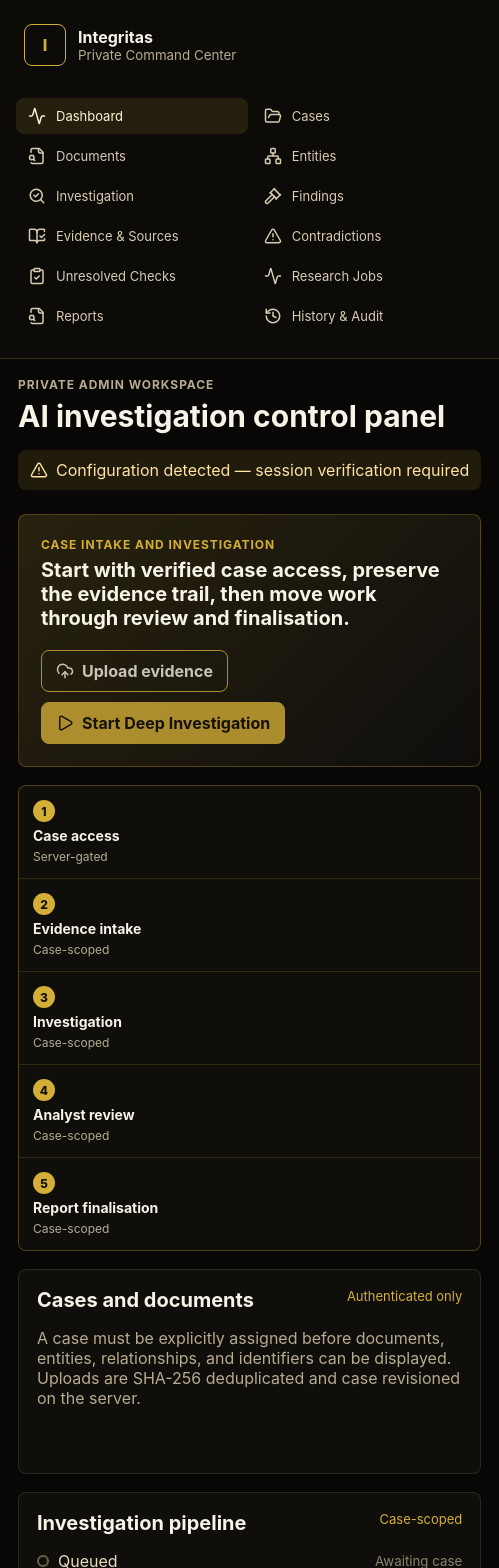
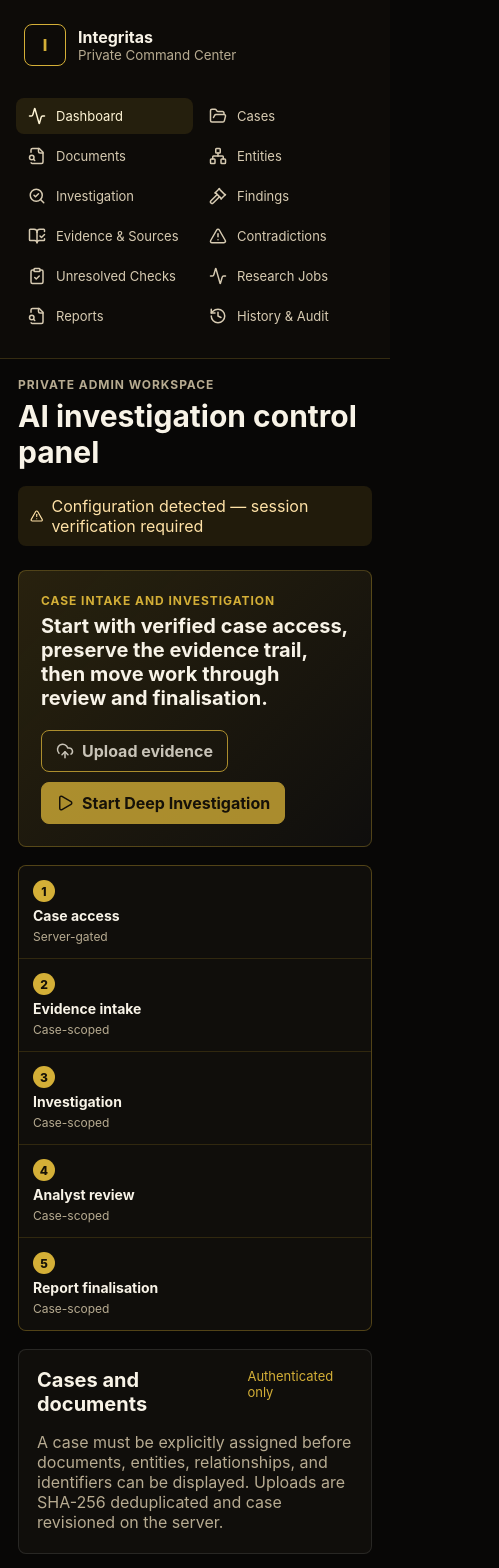
Before and after one commit to Ruan05/integritas, a React (Vite) app: page / in a window 390 px wide. Shown: the top 1568 px of the page, 499 px wide, since content can reach past the window. Built offline with nearby package versions, Linux system fonts and the light colour scheme; no server answers.

Commit message:
fix(admin): prevent mobile workflow overflow

```diff
--- a/src/styles.css
+++ b/src/styles.css
@@ -10,17 +10,17 @@
 body { margin: 0; min-width: 320px; min-height: 100vh; background: #080706; }
 button, a { font: inherit; }
 
-.shell { display: grid; grid-template-columns: 280px 1fr; min-height: 100vh; }
-.sidebar { border-right: 1px solid rgba(212, 175, 55, 0.2); padding: 24px 16px; background: #0d0b08; }
+.shell { display: grid; grid-template-columns: 280px minmax(0, 1fr); min-height: 100vh; }
+.sidebar { border-right: 1px solid rgba(212, 175, 55, 0.2); padding: 24px 16px; background: #0d0b08; min-width: 0; }
 .brand { display: flex; gap: 12px; align-items: center; margin: 0 8px 32px; }
-.brand-mark { display: grid; place-items: center; width: 42px; height: 42px; border: 1px solid #d4af37; border-radius: 8px; color: #d4af37; font-weight: 800; }
+.brand-mark { display: grid; place-items: center; width: 42px; height: 42px; border: 1px solid #d4af37; border-radius: 8px; color: #d4af37; font-weight: 800; flex: none; }
 .brand strong, .brand small { display: block; }
 .brand small, .muted, .topbar p { color: #b7ab91; }
-nav { display: grid; gap: 4px; }
-nav a { display: flex; align-items: center; gap: 10px; color: #d7cbb2; text-decoration: none; padding: 9px 12px; border-radius: 8px; }
+nav { display: grid; gap: 4px; min-width: 0; }
+nav a { display: flex; align-items: center; gap: 10px; color: #d7cbb2; text-decoration: none; padding: 9px 12px; border-radius: 8px; min-width: 0; }
 nav a.active, nav a:hover { background: rgba(212, 175, 55, 0.12); color: #fff5d6; }
 
-.workspace { padding: 28px; max-width: 1540px; width: 100%; }
+.workspace { padding: 28px; max-width: 1540px; width: 100%; min-width: 0; }
 .topbar { display: flex; justify-content: space-between; gap: 16px; align-items: flex-start; margin-bottom: 24px; }
 h1, h2, p { margin: 0; }
 h1 { font-size: clamp(30px, 4vw, 52px); letter-spacing: 0; }
@@ -36,13 +36,13 @@ button:disabled { cursor: not-allowed; opacity: 0.78; }
 button.secondary { background: transparent; color: #f8f3e7; }
 
 .workflow { display: grid; grid-template-columns: repeat(5, minmax(0, 1fr)); gap: 1px; border: 1px solid rgba(212, 175, 55, 0.2); border-radius: 8px; overflow: hidden; background: rgba(212, 175, 55, 0.2); margin-bottom: 18px; }
-.workflow-step { display: grid; gap: 5px; padding: 14px; background: #100e0b; }
+.workflow-step { display: grid; gap: 5px; padding: 14px; background: #100e0b; min-width: 0; }
 .workflow-step span { color: #151007; display: grid; place-items: center; background: #d4af37; border-radius: 999px; font-size: 12px; font-weight: 800; width: 22px; height: 22px; }
-.workflow-step strong { font-size: 14px; }
-.workflow-step small { color: #b7ab91; font-size: 12px; }
+.workflow-step strong { font-size: 14px; overflow-wrap: anywhere; }
+.workflow-step small { color: #b7ab91; font-size: 12px; overflow-wrap: anywhere; }
 
 .grid { display: grid; grid-template-columns: repeat(2, minmax(0, 1fr)); gap: 18px; }
-.panel { border: 1px solid rgba(255,255,255,0.1); border-radius: 8px; background: #100e0b; padding: 18px; min-height: 205px; }
+.panel { border: 1px solid rgba(255,255,255,0.1); border-radius: 8px; background: #100e0b; padding: 18px; min-height: 205px; min-width: 0; }
 .panel.wide { grid-column: 1 / -1; min-height: auto; }
 .panel-head { display: flex; justify-content: space-between; gap: 12px; margin-bottom: 16px; color: #f8f3e7; }
 .panel-head span { color: #d4af37; font-size: 13px; }
@@ -55,7 +55,7 @@ button.secondary { background: transparent; color: #f8f3e7; }
 .checks { color: #d7cbb2; display: grid; gap: 10px; padding-left: 20px; margin: 0; }
 
 @media (max-width: 1060px) {
-  .shell { grid-template-columns: 230px 1fr; }
+  .shell { grid-template-columns: 230px minmax(0, 1fr); }
   .workflow { grid-template-columns: repeat(3, minmax(0, 1fr)); }
 }
 
@@ -63,9 +63,10 @@ button.secondary { background: transparent; color: #f8f3e7; }
   .shell { grid-template-columns: 1fr; }
   .sidebar { border-right: 0; border-bottom: 1px solid rgba(212, 175, 55, 0.2); }
   nav { grid-template-columns: repeat(2, minmax(0, 1fr)); }
-  nav a { font-size: 13px; }
+  nav a { font-size: 13px; overflow-wrap: anywhere; }
   .workspace { padding: 18px; }
   .topbar, .command-card { flex-direction: column; align-items: stretch; }
+  .health { white-space: normal; }
   .workflow, .grid, .pipeline { grid-template-columns: 1fr; }
   .panel.wide { grid-column: auto; }
 }
```
